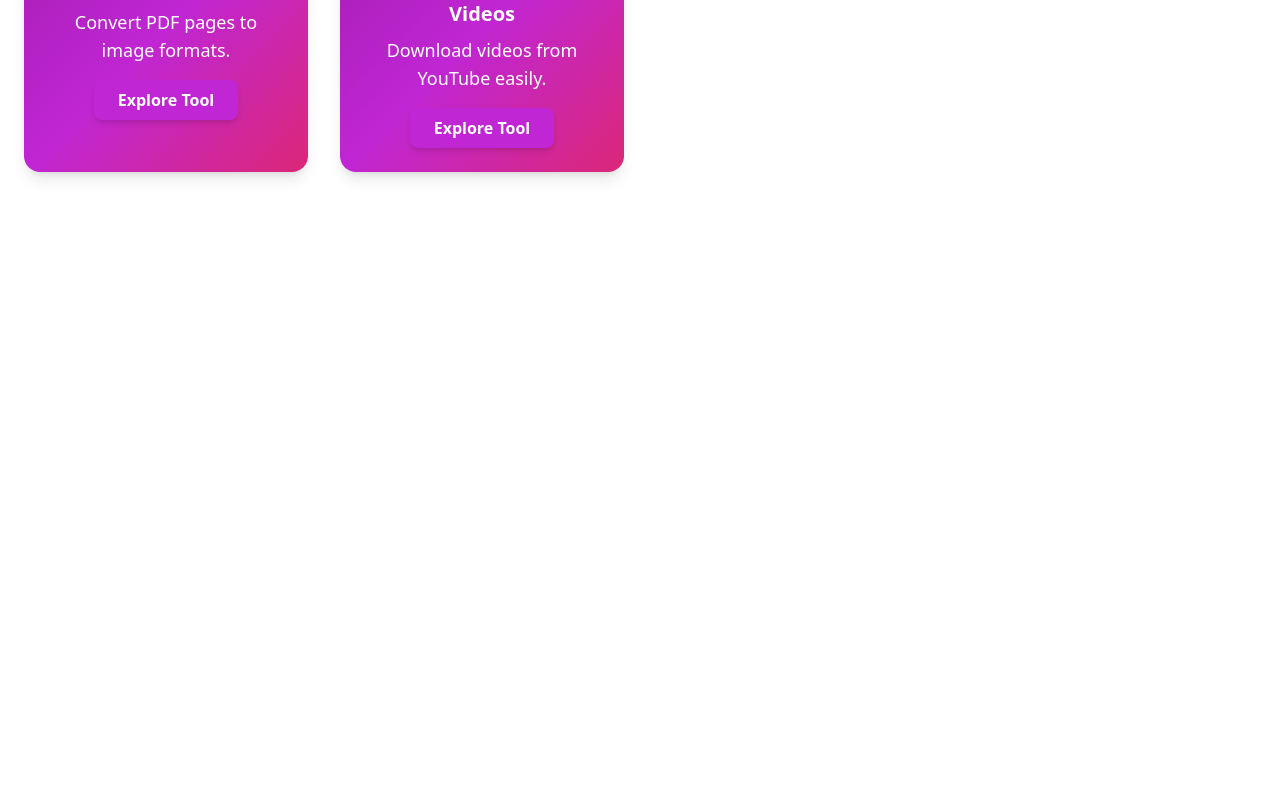
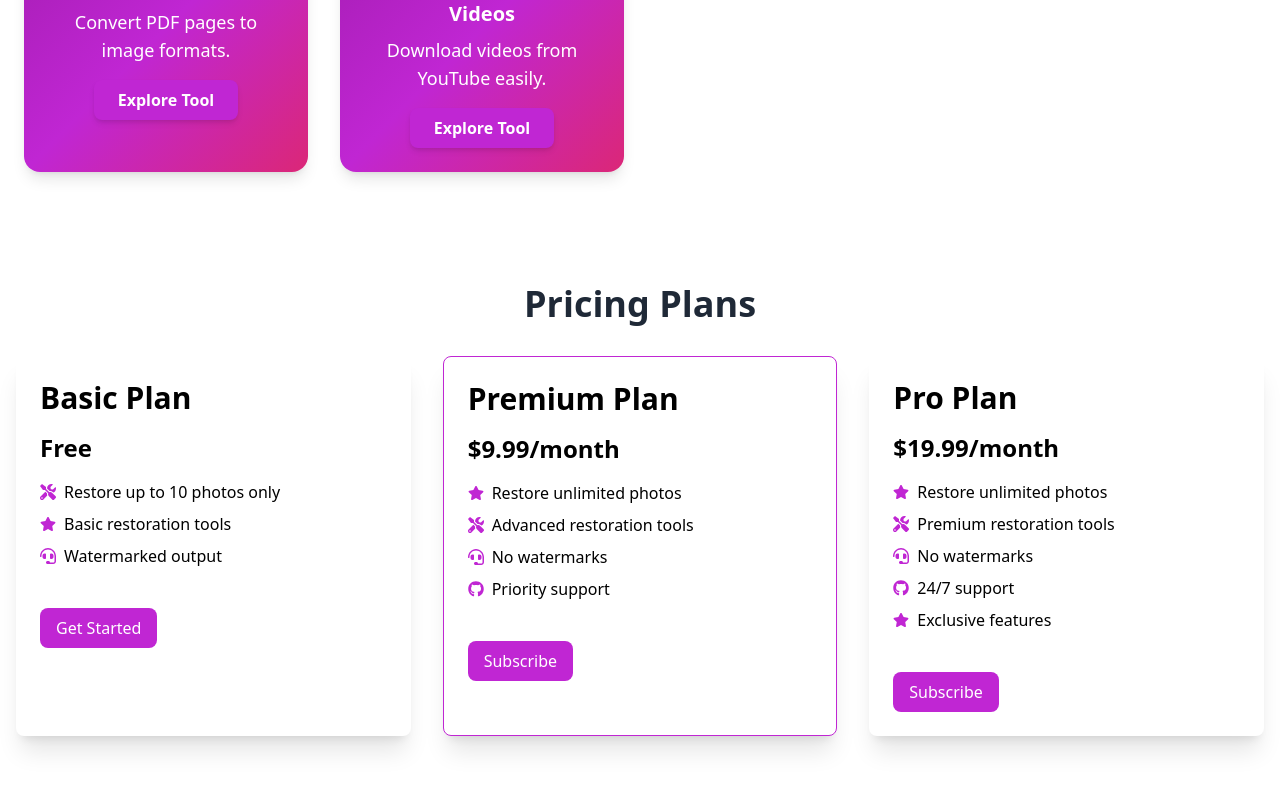
Before and after one commit to Mohamed-khaled0/image-super-resolution, a React (Vite) app: page /signup in a window 1280 px wide. Shown: the part 2754-3544 px from the top of the page. Before the commit the page ends 2974 px from the top, so only its background shows below. Built offline with nearby package versions, Linux system fonts and the light colour scheme.

Commit message:
Create prices section

```diff
--- a/src/App.jsx
+++ b/src/App.jsx
@@ -9,6 +9,7 @@ import Process from "./components/process";
 import UploadImage from "./components/uploadImage";
 import { div } from "framer-motion/client";
 import Tools from "./components/tools";
+import Prices from "./components/prices";
 function App() {
   return (
     <div className=" bg-white dark:bg-gray-900  dark:text-white">
@@ -18,6 +19,7 @@ function App() {
       <Process/>
       <UploadImage/>
       <Tools/>
+      <Prices/>
       <ThemeSwitch />
       </ThemeProvider>
       </div>
--- /dev/null
+++ b/src/components/prices.jsx
@@ -0,0 +1,98 @@
+import React from "react";
+import { motion } from "framer-motion";
+import { FaGithub, FaStar, FaTools, FaHeadset } from "react-icons/fa"; // Importing React Icons
+
+export default function Prices() {
+  return (
+    <section id="pricing" className="py-16 bg-white dark:bg-gray-900 dark:text-white">
+      <div className="container mx-auto px-4">
+        <motion.div
+          initial={{ opacity: 0, y: 100 }}
+          animate={{ opacity: 1, y: 0 }}
+          transition={{ duration: 0.5 }}
+        >
+          <h2 className="text-4xl font-bold text-center mb-8 text-gray-800 dark:text-fuchsia-400">
+            Pricing Plans
+          </h2>
+        </motion.div>
+
+        <div className="grid gap-8 md:grid-cols-3 ">
+          {plans.map((plan) => (
+            <motion.div
+              key={plan.title}
+              className={`p-6 rounded-lg shadow-xl transform transition-transform duration-300 hover:scale-105 hover:shadow-xl cursor-pointer ${plan.bgClass} ${plan.isPremium ? "border-[1px] border-fuchsia-600" : ""}`}
+              initial={{ opacity: 0, y: 20 }}
+              animate={{ opacity: 1, y: 0 }}
+              transition={{ duration: 0.5 }}
+            >
+              <div>
+                <h3 className={`text-3xl font-semibold mb-4 ${plan.isPremium ? "" : ""}`}>{plan.title}</h3>
+                <p className={`text-2xl font-bold mb-4 ${plan.isPremium ? "" : ""}`}>{plan.price}</p>
+                <ul className="mb-10 text-left">
+                  {plan.features.map((feature, index) => (
+                    <li key={index} className="flex items-center mb-2">
+                      {feature.icon}
+                      <span className="ml-2">{feature.text}</span>
+                    </li>
+                  ))}
+                </ul>
+              </div>
+              <a
+                href={plan.link}
+                className={`inline-block py-2 px-4 rounded-lg transition duration-300 ${plan.buttonClass}`}
+              >
+                {plan.buttonText}
+              </a>
+            </motion.div>
+          ))}
+        </div>
+      </div>
+    </section>
+  );
+}
+
+const plans = [
+  {
+    title: "Basic Plan",
+    price: "Free",
+    features: [
+      { text: "Restore up to 10 photos only", icon: <FaTools className="text-fuchsia-600" /> },
+      { text: "Basic restoration tools", icon: <FaStar className="text-fuchsia-600" /> },
+      { text: "Watermarked output", icon: <FaHeadset className="text-fuchsia-600" /> },
+    ],
+    link: "/get-started",
+    buttonText: "Get Started",
+    bgClass: "bg-white dark:bg-gray-800",
+    buttonClass: "bg-fuchsia-600 text-white hover:bg-fuchsia-700 dark:bg-fuchsia-500 dark:hover:bg-fuchsia-600",
+  },
+  {
+    title: "Premium Plan",
+    price: "$9.99/month",
+    features: [
+      { text: "Restore unlimited photos", icon: <FaStar className="text-fuchsia-600" /> },
+      { text: "Advanced restoration tools", icon: <FaTools className="text-fuchsia-600" /> },
+      { text: "No watermarks", icon: <FaHeadset className="text-fuchsia-600" /> },
+      { text: "Priority support", icon: <FaGithub className="text-fuchsia-600" /> },
+    ],
+    link: "/subscribe",
+    buttonText: "Subscribe",
+    bgClass: "bg-white dark:bg-gray-800",
+    buttonClass: "bg-fuchsia-600 text-white hover:bg-fuchsia-700",
+    isPremium: true,
+  },
+  {
+    title: "Pro Plan",
+    price: "$19.99/month",
+    features: [
+      { text: "Restore unlimited photos", icon: <FaStar className="text-fuchsia-600" /> },
+      { text: "Premium restoration tools", icon: <FaTools className="text-fuchsia-600" /> },
+      { text: "No watermarks", icon: <FaHeadset className="text-fuchsia-600" /> },
+      { text: "24/7 support", icon: <FaGithub className="text-fuchsia-600" /> },
+      { text: "Exclusive features", icon: <FaStar className="text-fuchsia-600" /> },
+    ],
+    link: "/subscribe",
+    buttonText: "Subscribe",
+    bgClass: "bg-white dark:bg-gray-800",
+    buttonClass: "bg-fuchsia-600 text-white hover:bg-fuchsia-700",
+  },
+];
```
